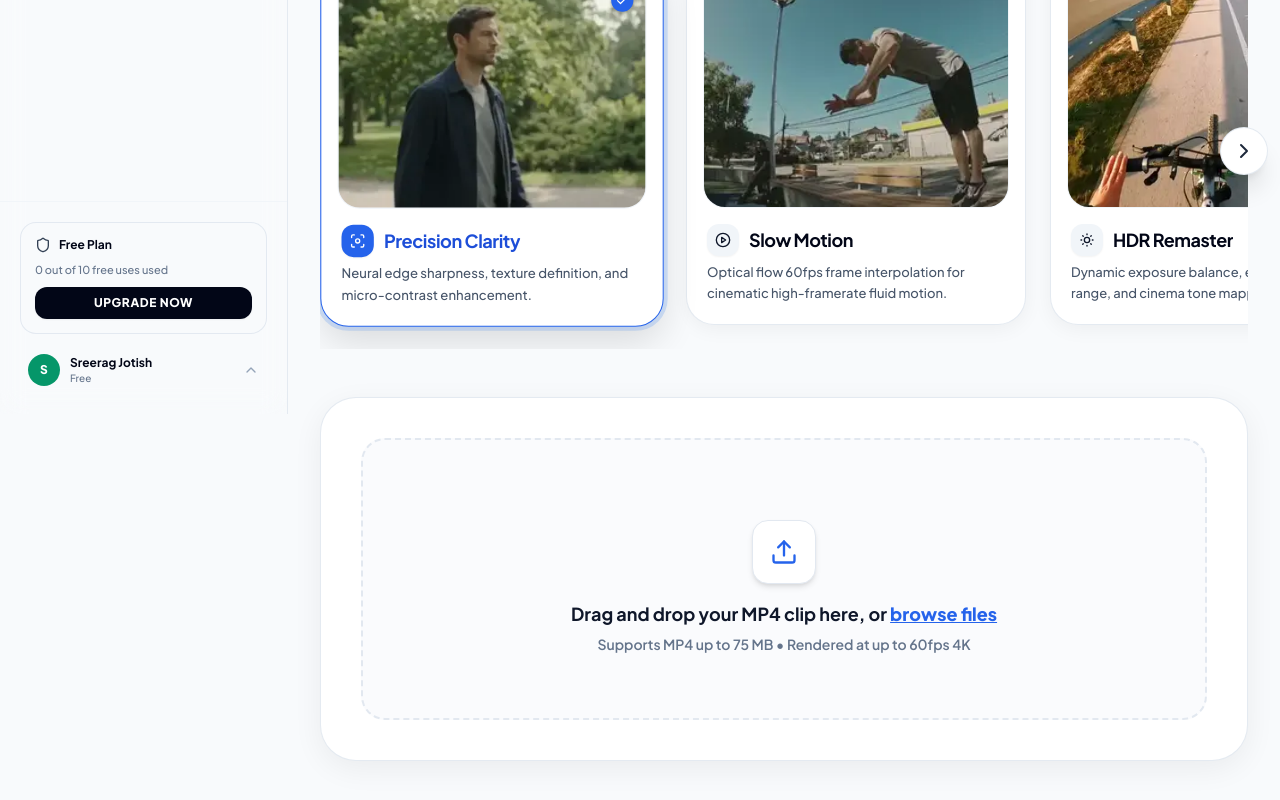
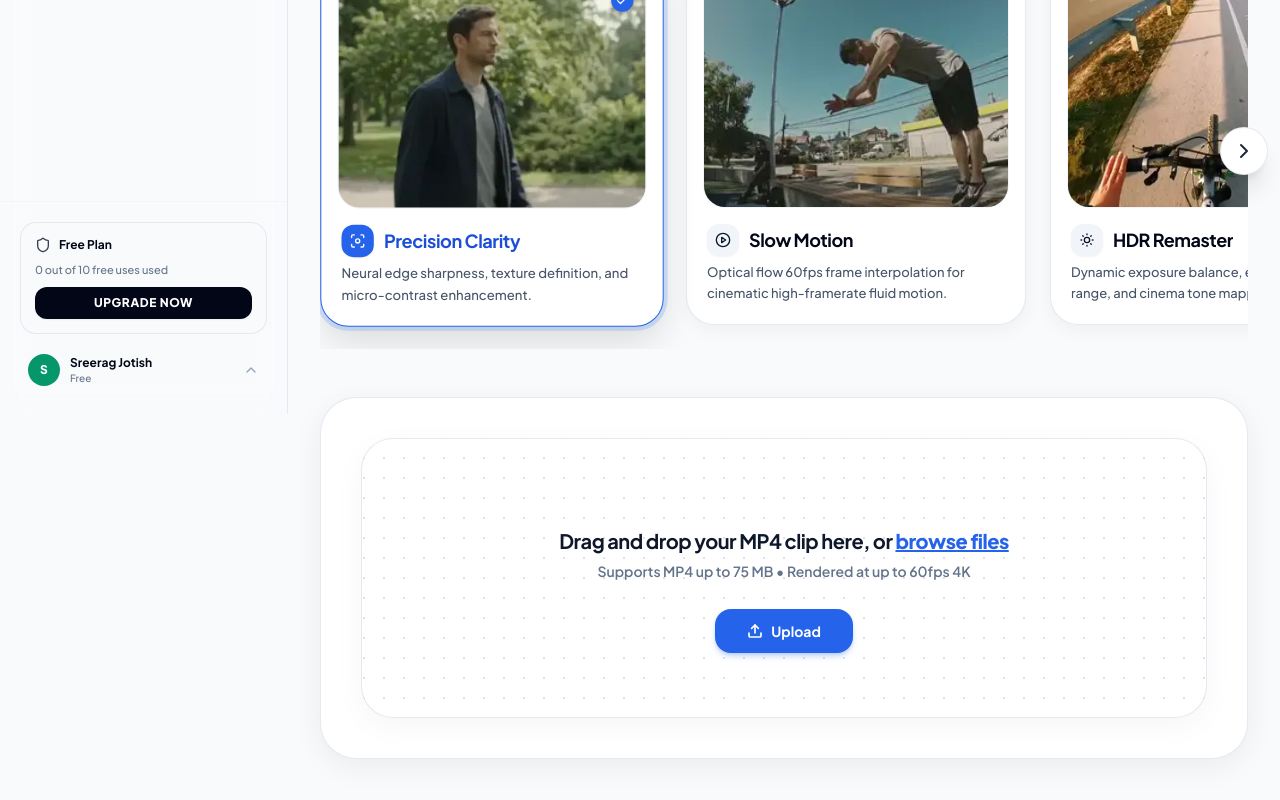
Before and after one commit to Sreerag111/slipeaiwebsite2, a Next.js app: page /video in a window 1280 px wide. Shown: the part 386-1186 px from the top of the page. Built offline with nearby package versions, Linux system fonts and the light colour scheme.

Commit message:
Apply white theme dot matrix dropzone design to Remaster Videos

```diff
--- a/components/VideoEnhanceStudio.tsx
+++ b/components/VideoEnhanceStudio.tsx
@@ -141,12 +141,17 @@ export function VideoEnhanceStudio({ onOpenPricing }: VideoEnhanceStudioProps) {
         {/* Upload & Workspace Area */}
         <div className="rounded-3xl border border-slate-200/90 bg-white p-5 sm:p-8 md:p-10 container-shade-xl">
           {!videoFile ? (
-            /* Dropzone: Dedicated upload section */
+            /* Upload Dropzone with Dotted Grid Pattern on White Theme */
             <div
               onDragOver={(e) => e.preventDefault()}
               onDrop={handleDrop}
               onClick={() => fileInputRef.current?.click()}
-              className="border-2 border-dashed border-slate-200 hover:border-blue-600 rounded-3xl p-8 sm:p-14 md:p-20 text-center cursor-pointer transition-colors bg-slate-50/70 hover:bg-blue-50/20 flex flex-col items-center justify-center space-y-4"
+              className="relative overflow-hidden rounded-[26px] sm:rounded-[32px] border border-slate-200/90 hover:border-blue-500 bg-white p-8 sm:p-14 md:p-16 text-center cursor-pointer transition-all duration-300 shadow-[0_8px_30px_rgba(0,0,0,0.04)] hover:shadow-[0_12px_36px_rgba(0,0,0,0.08)] flex flex-col items-center justify-center space-y-6 group"
+              style={{
+                backgroundImage: 'radial-gradient(rgba(100, 116, 139, 0.22) 1.3px, transparent 1.3px)',
+                backgroundSize: '20px 20px',
+                backgroundPosition: 'center',
+              }}
             >
               <input
                 ref={fileInputRef}
@@ -155,17 +160,31 @@ export function VideoEnhanceStudio({ onOpenPricing }: VideoEnhanceStudioProps) {
                 onChange={handleFileChange}
                 className="hidden"
               />
-              <div className="flex h-14 w-14 sm:h-16 sm:w-16 items-center justify-center rounded-2xl bg-white border border-slate-200 text-blue-600 shadow-md">
-                <Upload className="h-6 w-6 sm:h-7 sm:w-7 text-blue-600" />
-              </div>
-              <div className="space-y-1.5">
-                <p className="text-sm sm:text-lg font-bold text-slate-900 font-display">
+
+              {/* Text Description */}
+              <div className="relative z-10 space-y-1.5 font-display max-w-lg mx-auto">
+                <p className="text-base sm:text-lg md:text-xl font-bold text-slate-900 tracking-tight">
                   Drag and drop your MP4 video here, or{' '}
-                  <span className="underline text-blue-600 font-black">browse files</span>
+                  <span className="underline text-blue-600 font-black hover:text-blue-700 transition-colors">browse files</span>
                 </p>
-                <p className="text-xs sm:text-sm text-slate-500 font-semibold font-display">
+                <p className="text-xs sm:text-sm text-slate-500 font-semibold">
                   Supports MP4 video (up to 75 MB)
                 </p>
+              </div>
+
+              {/* Primary Upload Action Button */}
+              <div className="relative z-10 flex items-center justify-center pt-1">
+                <button
+                  type="button"
+                  onClick={(e) => {
+                    e.stopPropagation();
+                    fileInputRef.current?.click();
+                  }}
+                  className="flex items-center gap-2 px-7 sm:px-8 py-2.5 sm:py-3 rounded-xl sm:rounded-2xl bg-blue-600 hover:bg-blue-700 text-white font-bold text-xs sm:text-sm shadow-md shadow-blue-600/25 active:scale-95 transition-all font-display cursor-pointer"
+                >
+                  <Upload className="w-4 h-4 sm:w-4.5 sm:h-4.5 stroke-[2.5]" />
+                  <span>Upload</span>
+                </button>
               </div>
             </div>
           ) : (
--- a/components/VideoEnhancer.tsx
+++ b/components/VideoEnhancer.tsx
@@ -246,12 +246,17 @@ export function VideoEnhancer({ onOpenPricing, initialCategory }: VideoEnhancerP
           className="rounded-[28px] sm:rounded-[36px] border border-slate-200/90 bg-white p-5 sm:p-8 md:p-10 shadow-[0_8px_30px_rgba(0,0,0,0.06)] space-y-6"
         >
           {!videoUrl ? (
-            /* Upload Dropzone */
+            /* Upload Dropzone with Dotted Grid Pattern on White Theme */
             <div
               onDragOver={(e) => e.preventDefault()}
               onDrop={handleDrop}
               onClick={() => fileInputRef.current?.click()}
-              className="border-2 border-dashed border-slate-200 hover:border-blue-600 rounded-3xl p-8 sm:p-14 md:p-16 text-center cursor-pointer transition-colors bg-slate-50/70 hover:bg-blue-50/20 flex flex-col items-center justify-center space-y-4 group"
+              className="relative overflow-hidden rounded-[26px] sm:rounded-[32px] border border-slate-200/90 hover:border-blue-500 bg-white p-8 sm:p-14 md:p-16 text-center cursor-pointer transition-all duration-300 shadow-[0_8px_30px_rgba(0,0,0,0.04)] hover:shadow-[0_12px_36px_rgba(0,0,0,0.08)] flex flex-col items-center justify-center space-y-6 group"
+              style={{
+                backgroundImage: 'radial-gradient(rgba(100, 116, 139, 0.22) 1.3px, transparent 1.3px)',
+                backgroundSize: '20px 20px',
+                backgroundPosition: 'center',
+              }}
             >
               <input
                 ref={fileInputRef}
@@ -260,16 +265,30 @@ export function VideoEnhancer({ onOpenPricing, initialCategory }: VideoEnhancerP
                 onChange={handleFileChange}
                 className="hidden"
               />
-              <div className="flex h-14 w-14 sm:h-16 sm:w-16 items-center justify-center rounded-2xl bg-white border border-slate-200 text-blue-600 shadow-md group-hover:scale-105 transition-transform">
-                <Upload className="h-6 w-6 sm:h-7 sm:w-7 text-blue-600" />
-              </div>
-              <div className="space-y-1.5 font-display">
-                <p className="text-sm sm:text-lg font-bold text-slate-900">
-                  Drag and drop your MP4 clip here, or <span className="underline text-blue-600 font-black">browse files</span>
+
+              {/* Text Description */}
+              <div className="relative z-10 space-y-1.5 font-display max-w-lg mx-auto">
+                <p className="text-base sm:text-lg md:text-xl font-bold text-slate-900 tracking-tight">
+                  Drag and drop your MP4 clip here, or <span className="underline text-blue-600 font-black hover:text-blue-700 transition-colors">browse files</span>
                 </p>
                 <p className="text-xs sm:text-sm text-slate-500 font-semibold">
                   Supports MP4 up to 75 MB &bull; Rendered at up to 60fps 4K
                 </p>
+              </div>
+
+              {/* Primary Upload Action Button */}
+              <div className="relative z-10 flex items-center justify-center pt-1">
+                <button
+                  type="button"
+                  onClick={(e) => {
+                    e.stopPropagation();
+                    fileInputRef.current?.click();
+                  }}
+                  className="flex items-center gap-2 px-7 sm:px-8 py-2.5 sm:py-3 rounded-xl sm:rounded-2xl bg-blue-600 hover:bg-blue-700 text-white font-bold text-xs sm:text-sm shadow-md shadow-blue-600/25 active:scale-95 transition-all font-display cursor-pointer"
+                >
+                  <Upload className="w-4 h-4 sm:w-4.5 sm:h-4.5 stroke-[2.5]" />
+                  <span>Upload</span>
+                </button>
               </div>
             </div>
           ) : (
```
